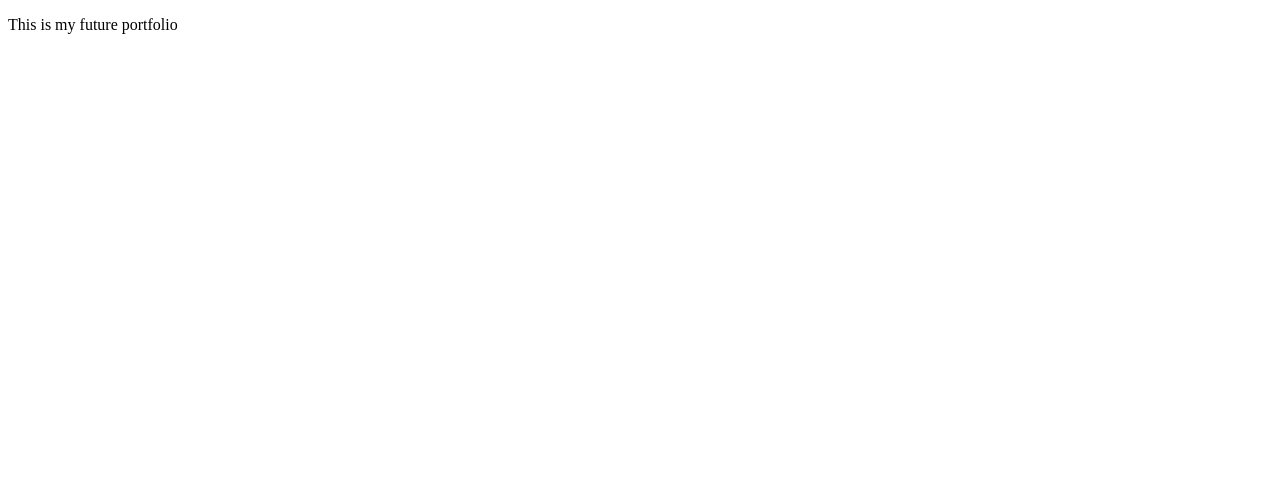
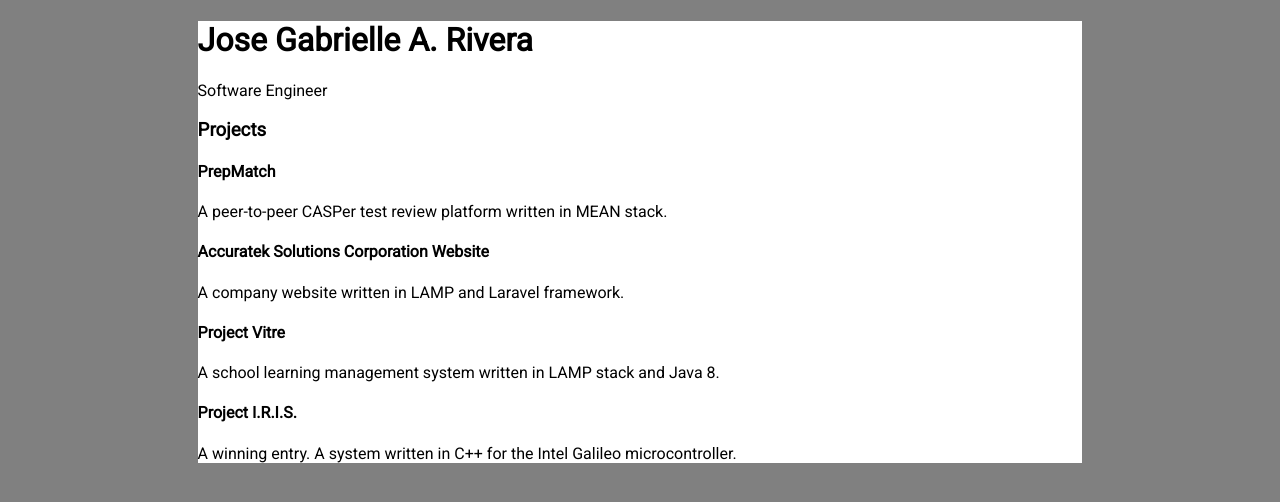
Before and after one commit to spliteratorrr/spliteratorrr.github.io, a plain HTML site: page index.html in a window 1280 px wide. Drawn offline with Linux system fonts and the light colour scheme.

Commit message:
Updated layout

```diff
--- a/index.html
+++ b/index.html
@@ -1,4 +1,52 @@
 <!DOCTYPE html>
 <html>
-	<p>This is my future portfolio</p>
+
+<header>
+	<link href="https://fonts.googleapis.com/css2?family=Roboto&display=swap" rel="stylesheet">
+	<link rel="stylesheet" href="styles.css">
+</header>
+
+<!-- Body -->
+
+<body>
+	<div class="container">
+		<div class="name">
+			<h1>Jose Gabrielle A. Rivera</h1>
+			<p>Software Engineer</p>
+		</div>
+
+		<div class="projects">
+			<h3>Projects</h3>
+
+			<div class="project">
+				<h4>PrepMatch</h4>
+				<p>A peer-to-peer CASPer test review platform written in MEAN stack.</p>
+			</div>
+
+			<div class="project">
+				<h4>Accuratek Solutions Corporation Website</h4>
+				<p>A company website written in LAMP and Laravel framework.</p>
+			</div>
+
+			<div class="project">
+				<h4>Project Vitre</h4>
+				<p>A school learning management system written in LAMP stack and Java 8.</p>
+			</div>
+
+			<div class="project">
+				<h4>Project I.R.I.S.</h4>
+				<p>A winning entry. A system written in C++ for the Intel Galileo microcontroller.</p>
+			</div>
+		</div>
+	</div>
+</body>
+
+<!-- Footer -->
+<footer>
+
+</footer>
+
+<!-- Hot reload -->
+<script type="text/javascript" src="http://livejs.com/live.js"></script>
+
 </html>
--- /dev/null
+++ b/styles.css
@@ -0,0 +1,11 @@
+body {
+    font-family: "Roboto", sans-serif;
+    background-color: grey;
+}
+
+.container {
+    width: 70%;
+    margin-left: auto;
+    margin-right: auto;
+    background-color: white;
+}
```
